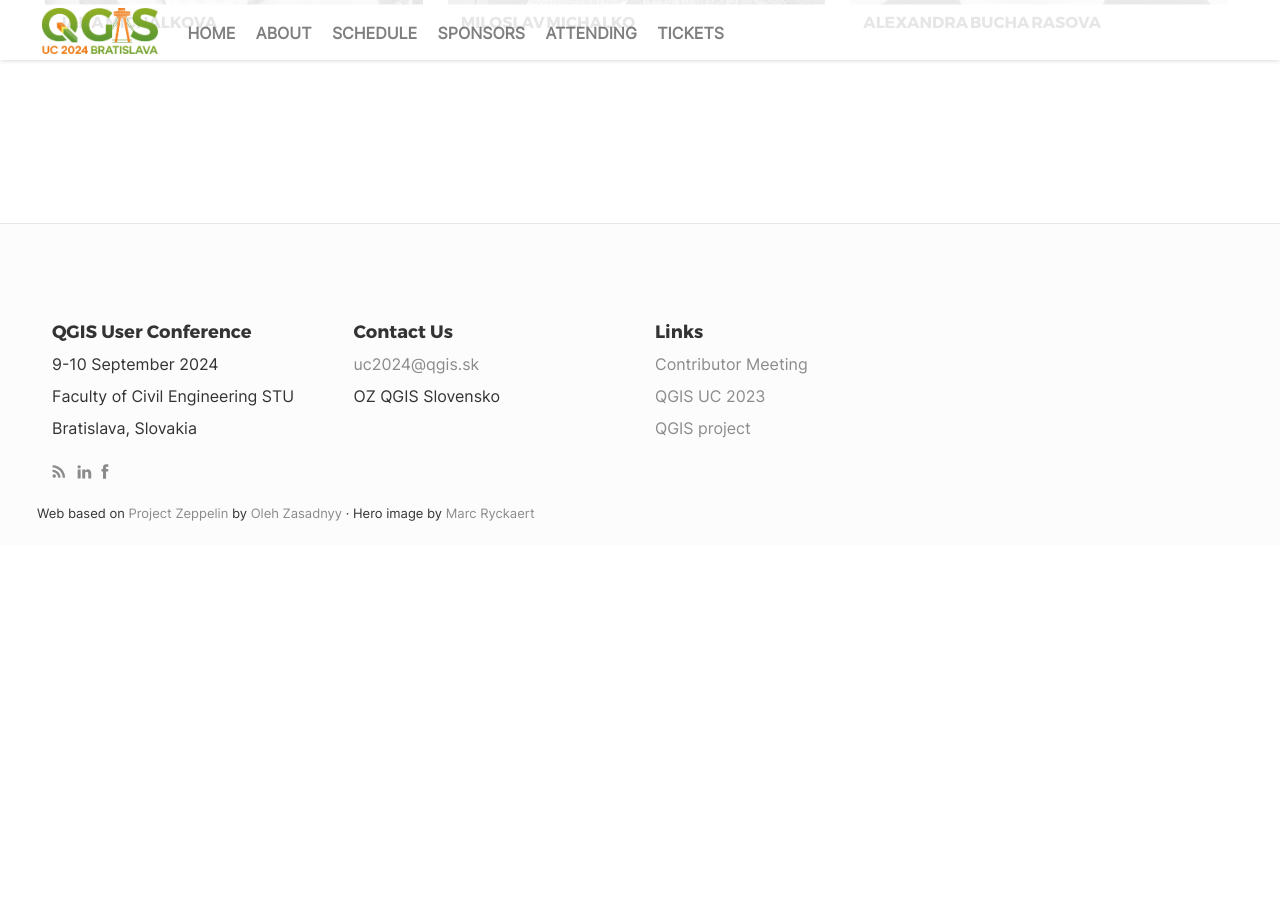
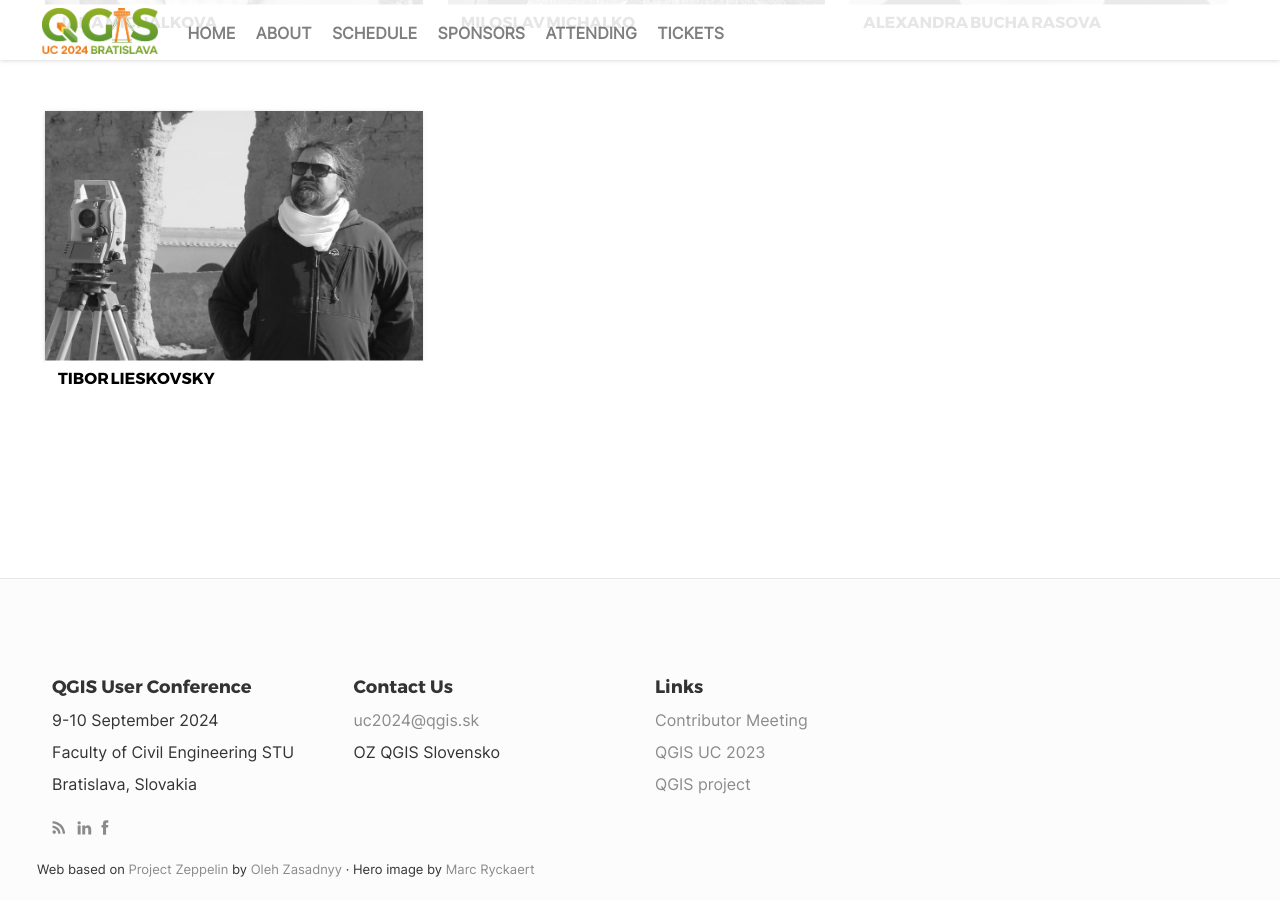
Before and after one commit to qgis-sk/uc2024-web, a Jekyll site: the page built from _pages/about.md, in a window 1280 px wide and 900 px high, scrolled down 1813 px. Built offline with Jekyll 4.4.1, drawn with Linux system fonts in a browser that asks for light colours; nearby versions of some CDN libraries; comment, search, counter and statistics services are not loaded; before the commit the page ends 2358 px from its top, so only the background shows below that.

Commit message:
Added Tibor to the LOC team

```diff
--- a/_data/team-loc.yml
+++ b/_data/team-loc.yml
@@ -21,3 +21,6 @@
 - name: "Alexandra"
   surname: "Bucha Rasova"
   thumbnailUrl: "Alexandra_Bucha_Rasova.jpg"
+- name: "Tibor"
+  surname: "Lieskovsky"
+  thumbnailUrl: "Tibor_Lieskovsky.jpg"
```
Also changed, not shown: img/people/Tibor_Lieskovsky.jpg (added).
